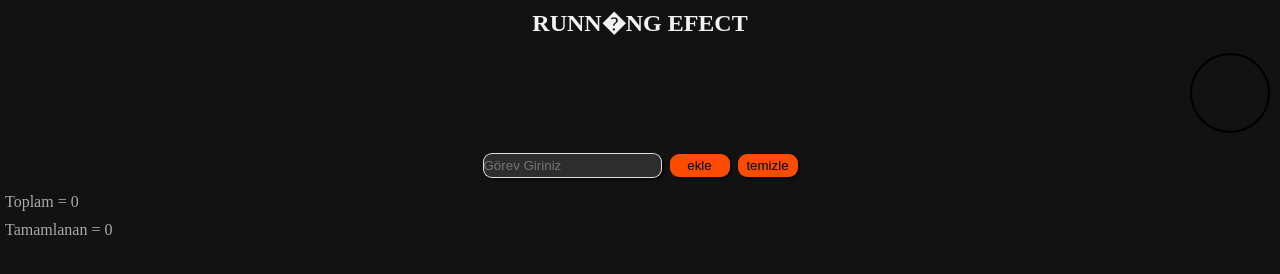
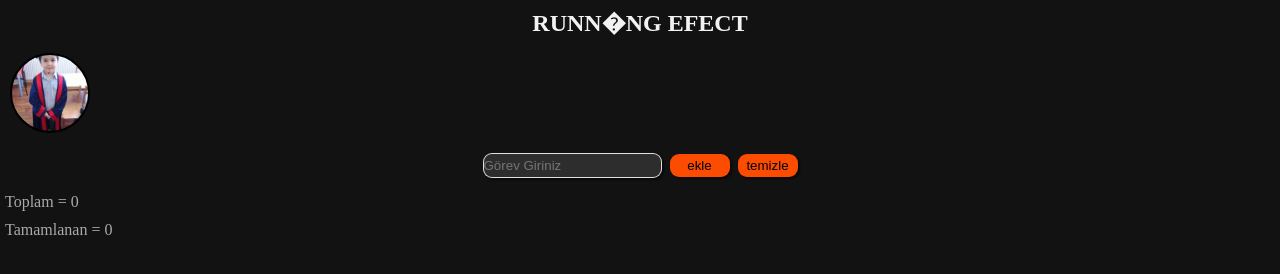
Before and after one commit to Erenelgin/to-do-runap, a plain HTML site: page index.html in a window 1280 px wide. Drawn offline with Linux system fonts and the light colour scheme.

Commit message:
Update style.css

```diff
--- a/style.css
+++ b/style.css
@@ -71,7 +71,10 @@ p{
    height:80px;
    border-radius:50%;
    margin:10px;
-}
+  background-image: url("pp.jpg");
+  background-position: center;
+  background-repeat: no-repeat;
+  background-size: cover;
 .hero-cap{
   display:flex;
   justify-content:flex-end;
```
